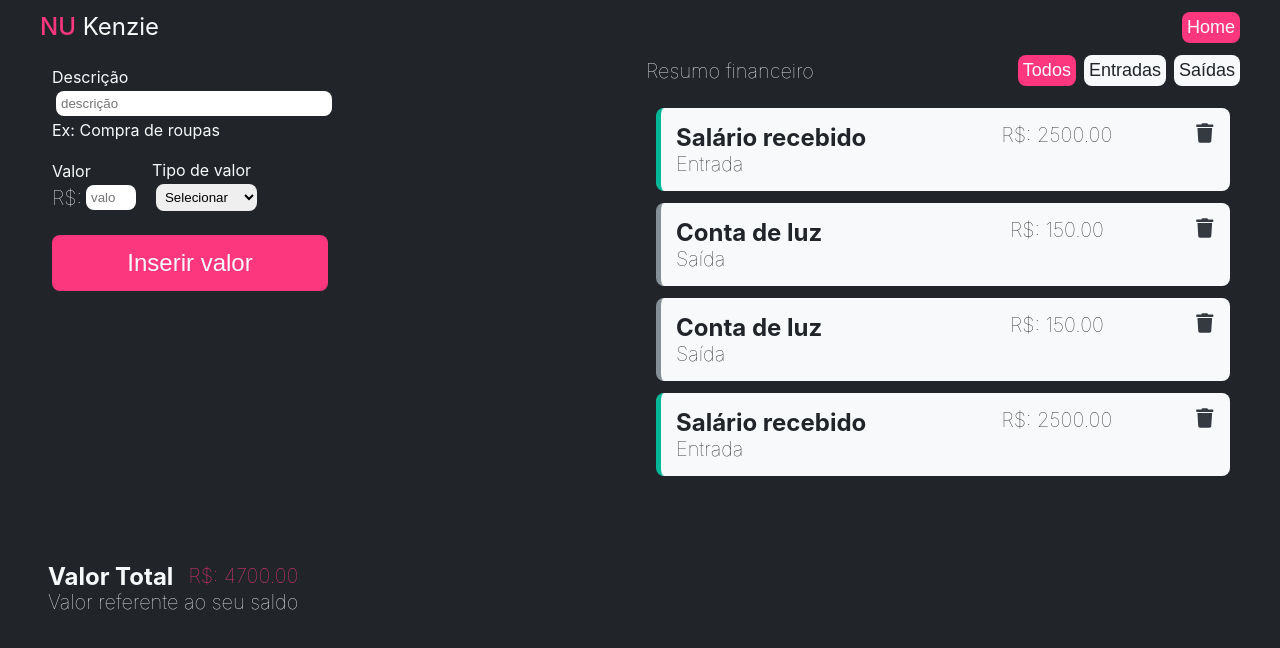
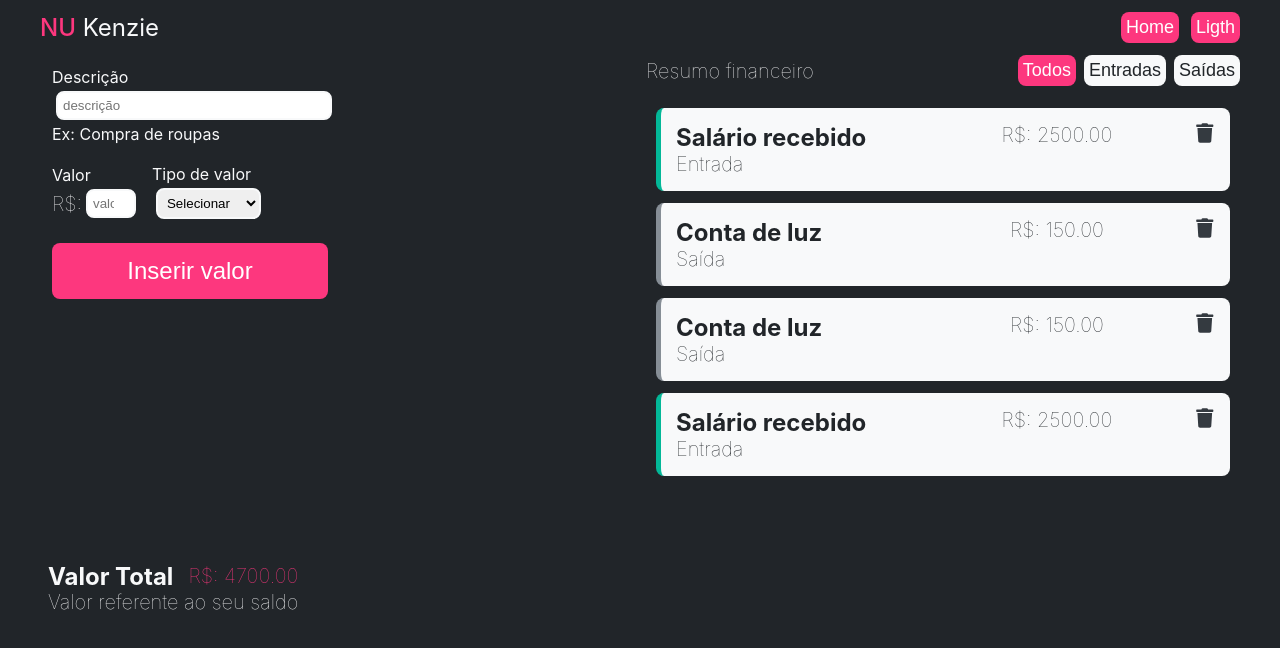
Before and after one commit to MSOliver1998/-Kenzie-Academy-Brasil-Developers-react-entrega-s1-template-nu-kenzie.-MSOliver1998, a React (Create React App) app in the folder nu-kenzie/: page / in a window 1280 px wide. Both pictures are taken after a click on the button "Iniciar". Shown: the top 648 px of the page. Built offline with nearby package versions, Linux system fonts and the light colour scheme.

Commit message:
DarkMode

```diff
--- a/nu-kenzie/src/components/Form/form.css
+++ b/nu-kenzie/src/components/Form/form.css
@@ -9,6 +9,9 @@ form{
 }
 
 form input,select{
+    border-color: var(--color-grey-4);
+    border-style: solid;
+    border-width: 2px;
     margin: 4px;
     width: 100%;
     display: flex;
--- a/nu-kenzie/src/components/List/list.jsx
+++ b/nu-kenzie/src/components/List/list.jsx
@@ -9,9 +9,13 @@ function List({transations,setTransations,filtro,setFiltro}){
                 {
                     filtro ?
 
-                    filtro.length>0 ?
+                    filtro.length>1 ?
 
-                        filtro.map((el,index)=><Card key={index} filtro={filtro} transations={transations} setTransations={setTransations} setFiltro={setFiltro} item={el}></Card>)
+                        filtro.map((el,index)=>{
+                            if(index>0){
+                                return(<Card key={index} filtro={filtro} transations={transations} setTransations={setTransations} setFiltro={setFiltro} item={el}></Card>)
+                            }
+                        })
                         :
                         (
                             <div className='list'>
--- a/nu-kenzie/src/index.css
+++ b/nu-kenzie/src/index.css
@@ -19,9 +19,6 @@
 }
 
 :root .darkMode{
-	--color-brand-1 : #03b898;
-	--color-brand-2 : #e34981;
-	--color-brand-3 : #fd377e;
 	--color-grey-1 : #f8f9fa;
 	--color-grey-2 : #e9ecef;
 	--color-grey-3 : #868e96;
--- a/nu-kenzie/src/pages/home/home.css
+++ b/nu-kenzie/src/pages/home/home.css
@@ -5,13 +5,23 @@
     display: flex;
     justify-content: space-between;
     min-width: 300px;
+    align-items: center;
 }
 
+.home header.dark-d{
+    display: flex;
+    justify-content: flex-end;
+}
+
+.menu{
+    display: flex;
+    gap:12px;
+}
 
 .home header button {
     font-size: 18px;
     background-color: var(--color-brand-1);
-    color: var(--color-grey-4);
+    color: white;
     border-radius: 8px;
     padding: 5px;
 }
@@ -45,7 +55,7 @@
 .home button{
     font-size: 24px;
     background-color: var(--color-brand-1);
-    color: var(--color-grey-4);
+    color: white;
     border-radius: 8px;
     padding: 14px;
 }
@@ -76,13 +86,13 @@ button:hover{
     padding: 5px;
     font-size: 18px;
     background-color: var(--color-grey-4);
-    color: var(--color-grey-1)
+    color:var(--color-grey-1);
 
 }
 
 .direita nav button[class='select']{
     background-color: var(--color-brand-1);
-    color: var(--color-grey-4)
+    color: white;
 }
 
 .lancamentos{
--- a/nu-kenzie/src/pages/home/home.jsx
+++ b/nu-kenzie/src/pages/home/home.jsx
@@ -31,11 +31,11 @@ function Home(logado){
         })
 
         if(texto==='entradas'){
-            setFiltro(listTransactions.filter(el=>el.type==='entrada'))
+            setFiltro([{ id:0, description: "", type: "entrada", value: 0 },...listTransactions.filter(el=>el.type==='entrada')])
             event.target.className='select'
         }
         if(texto==='saídas'){
-            setFiltro(listTransactions.filter(el=>el.type==='saída'))
+            setFiltro( [{ id:0, description: "", type: "saída", value: 0 },...listTransactions.filter(el=>el.type==='saída')])
             event.target.className='select'
         }
         if(texto==='todos'){
@@ -44,9 +44,19 @@ function Home(logado){
         }
     }
 
+
+    function darkMode(event){
+        event.target.innerText==='Dark'? event.target.innerText='Ligth' : event.target.innerText='Dark'
+        let body=document.querySelector('body')
+        body.classList.toggle('darkMode')
+    }
+
     if(login){
         return(
             <div className="home">
+                <header className='dark-d'>
+                    <button onClick={darkMode}>Ligth</button>
+                </header>
                 <main>
                     <div className="esquerda center">
                         <Logo></Logo>
@@ -68,7 +78,10 @@ function Home(logado){
             <div className='home'>
                 <header>
                     <Logo></Logo>
-                    <button onClick={logarDeslogar}>Home</button>
+                    <div className='menu'>
+                        <button onClick={logarDeslogar}>Home</button>
+                        <button onClick={darkMode}>Ligth</button>
+                    </div>
                 </header>
                 <main>
                     <div className="esquerda">
```
